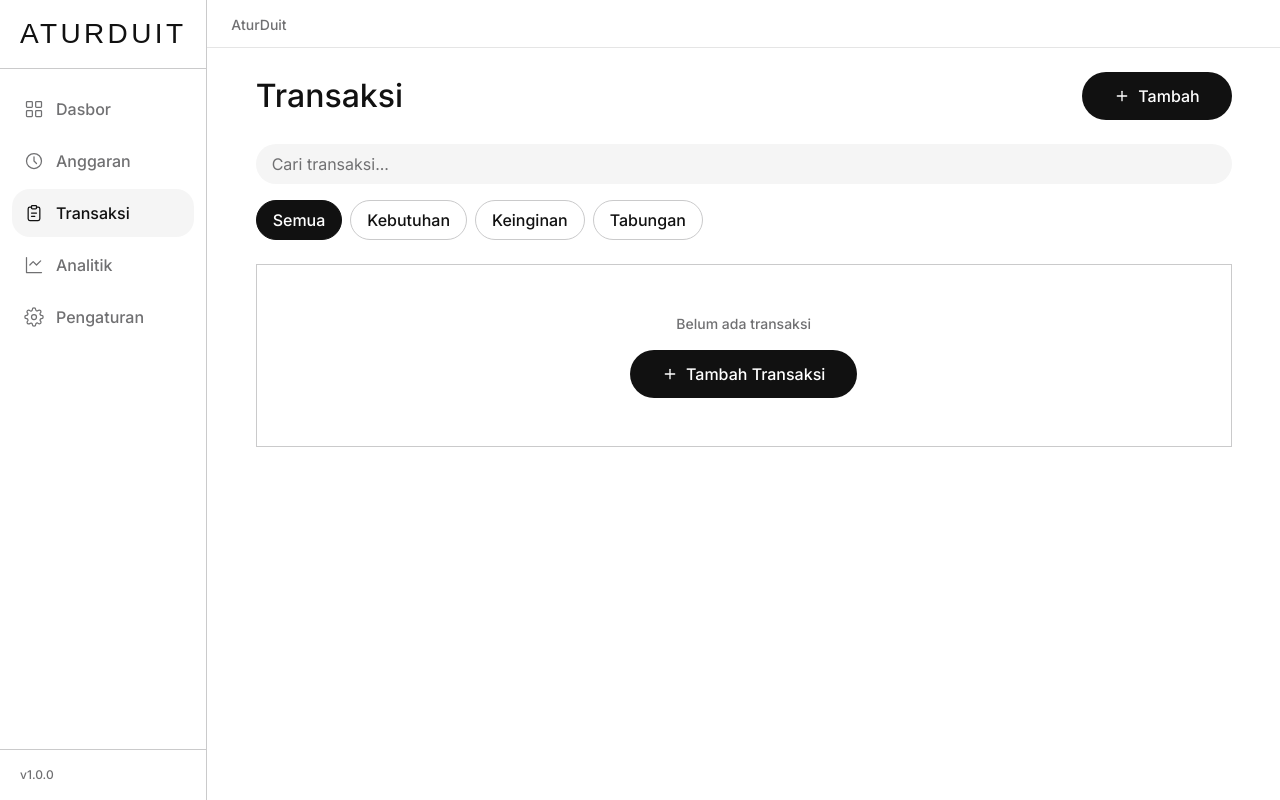
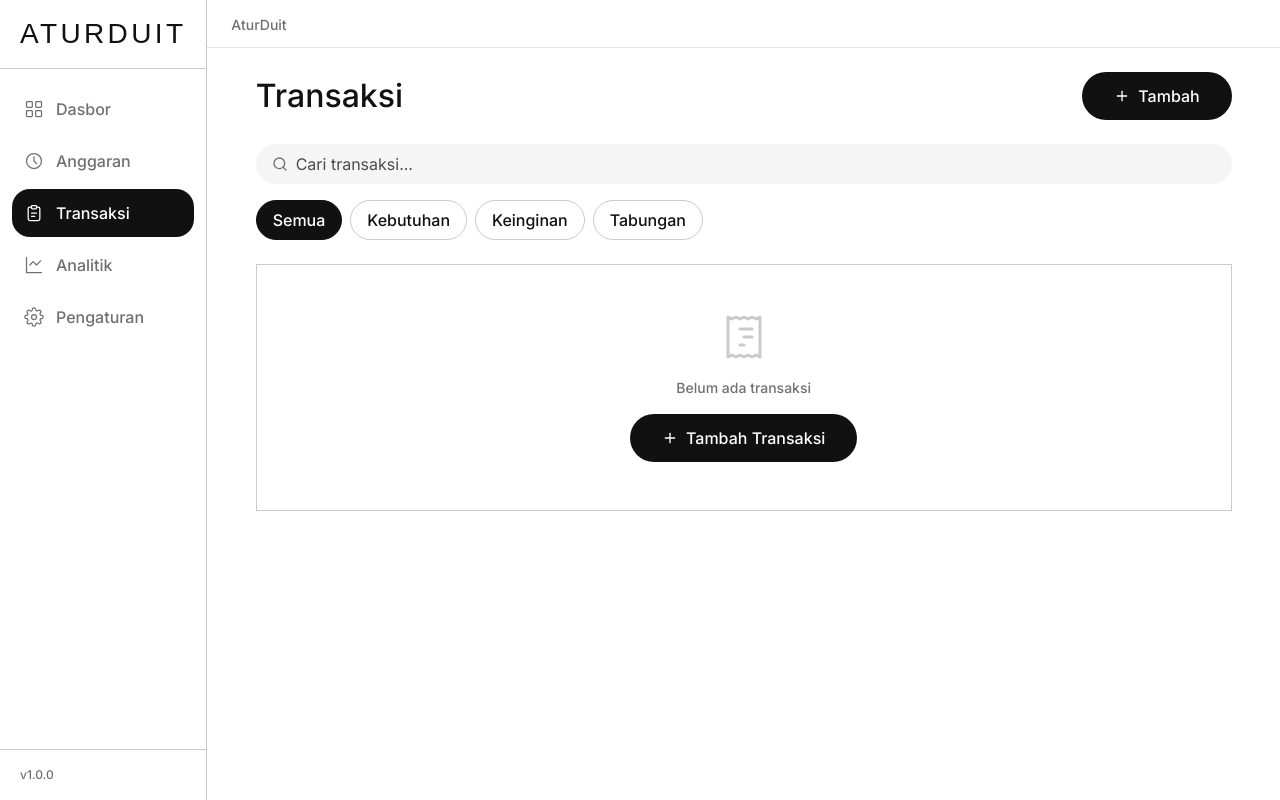
Before and after one commit to c1021251035-del/AturDuit, a Next.js app: page /transactions in a window 1280 px wide. Built offline with nearby package versions, Linux system fonts and the light colour scheme.

Commit message:
polish: fix search placeholder contrast WCAG AA (mute→ash) + skeleton utility

```diff
--- a/src/app/(app)/transactions/page.tsx
+++ b/src/app/(app)/transactions/page.tsx
@@ -140,12 +140,15 @@ export default function TransactionsPage() {
 
         {/* Search + Filters */}
         <div className="space-y-4">
+          <div className="relative">
+            <Search className="absolute left-4 top-1/2 -translate-y-1/2 w-4 h-4 text-[var(--mute)] pointer-events-none" />
             <input
               className="nike-search-pill"
               placeholder="Cari transaksi..."
               value={search}
               onChange={(e) => setSearch(e.target.value)}
             />
+          </div>
 
           <div className="flex flex-wrap gap-2">
             <button
@@ -169,7 +172,14 @@ export default function TransactionsPage() {
         {/* Table */}
         <Card className="nike-card bg-[var(--canvas)]">
           {filtered.length === 0 ? (
-            <div className="text-center py-12">
+            <div className="text-center py-12 px-6">
+              {/* Receipt icon - SVG inline to match transaction context */}
+              <div className="flex justify-center mb-4">
+                <svg className="text-[var(--hairline)]" width="48" height="48" viewBox="0 0 24 24" fill="none" stroke="currentColor" strokeWidth="1.5" strokeLinecap="round" strokeLinejoin="round">
+                  <path d="M4 2v20l2-1 2 1 2-1 2 1 2-1 2 1 2-1 2 1V2l-2 1-2-1-2 1-2-1-2 1-2-1-2 1Z" />
+                  <path d="M16 8h-6M16 12h-4M12 16h-2" />
+                </svg>
+              </div>
               <p className="text-caption-md text-[var(--mute)]">
                 {state.transactions.length === 0
                   ? "Belum ada transaksi"
--- a/src/app/globals.css
+++ b/src/app/globals.css
@@ -2,7 +2,7 @@
 @tailwind components;
 @tailwind utilities;
 
-@import url('https://fonts.googleapis.com/css2?family=Inter:wght@400;500;600;700&family=Bebas+Neue&display=swap');
+@import url('https://fonts.googleapis.com/css2?family=Inter:wght@400;500;600;700&display=swap');
 
 :root {
   /* Nike Core Palette */
@@ -23,7 +23,6 @@
   --info-deep: #0034e3;
 
   /* Category Accents (sparingly used) */
-  --accent: #1151ff;
   --accent-pink: #ed1aa0;
   --accent-pink-soft: #ffb0dd;
   --accent-purple-soft: #beaffd;
@@ -72,28 +71,6 @@
   --spacing-section: 48px;
 }
 
-.dark {
-  --background: var(--ink);
-  --foreground: var(--canvas);
-  --card: var(--ink);
-  --card-foreground: var(--canvas);
-  --popover: var(--ink);
-  --popover-foreground: var(--canvas);
-  --primary: var(--canvas);
-  --primary-foreground: var(--ink);
-  --secondary: var(--ash);
-  --secondary-foreground: var(--canvas);
-  --muted: var(--ash);
-  --muted-foreground: var(--stone);
-  --accent: var(--ash);
-  --accent-foreground: var(--canvas);
-  --destructive: var(--sale);
-  --destructive-foreground: var(--canvas);
-  --border: var(--hairline);
-  --input: var(--hairline);
-  --ring: var(--canvas);
-}
-
 * {
   border-color: var(--border);
 }
@@ -114,15 +91,6 @@ body {
 
 @layer utilities {
   /* Nike Typography Scale */
-  .text-display-campaign {
-    font-family: 'Bebas Neue', 'Anton', sans-serif;
-    font-size: 96px;
-    font-weight: 500;
-    line-height: 0.9;
-    text-transform: uppercase;
-    letter-spacing: 0;
-  }
-
   .text-heading-xl {
     font-size: 32px;
     font-weight: 500;
@@ -416,7 +384,10 @@ body {
     font-size: 16px;
     font-weight: 400;
     line-height: 1.5;
-    padding: 8px 16px;
+    padding-top: 8px;
+    padding-bottom: 8px;
+    padding-left: 40px;
+    padding-right: 16px;
     height: 40px;
     border-radius: var(--rounded-md);
     border: none;
@@ -425,7 +396,7 @@ body {
   }
 
   .nike-search-pill::placeholder {
-    color: var(--mute);
+    color: var(--ash);
   }
 
   .nike-search-pill:focus {
@@ -564,6 +535,28 @@ body {
     align-items: center;
     justify-content: space-between;
     padding: 12px 24px;
+  }
+
+  /* Text wrap balance utilities */
+  .text-wrap-balance {
+    text-wrap: balance;
+  }
+
+  .text-wrap-pretty {
+    text-wrap: pretty;
+  }
+
+  /* Nike Skeleton - pulse animation for loading/empty states */
+  .nike-skeleton {
+    background: linear-gradient(90deg, var(--hairline-soft) 25%, var(--soft-cloud) 50%, var(--hairline-soft) 75%);
+    background-size: 200% 100%;
+    animation: nike-skeleton-pulse 1.5s ease-in-out infinite;
+    border-radius: var(--rounded-sm);
+  }
+
+  @keyframes nike-skeleton-pulse {
+    0% { background-position: 200% 0; }
+    100% { background-position: -200% 0; }
   }
 
   /* Nike Product Card - flat, soft-cloud image bg, no radius */
@@ -746,18 +739,12 @@ body {
 
   /* Responsive Typography */
   @media (max-width: 1023px) {
-    .text-display-campaign {
-      font-size: 64px;
-    }
     .text-heading-xl {
       font-size: 28px;
     }
   }
 
   @media (max-width: 599px) {
-    .text-display-campaign {
-      font-size: 48px;
-    }
     .text-heading-xl {
       font-size: 24px;
     }
--- a/src/app/onboarding/page.tsx
+++ b/src/app/onboarding/page.tsx
@@ -151,7 +151,7 @@ export default function OnboardingPage() {
             <input
               type="text"
               inputMode="numeric"
-              className="text-heading-xl font-medium tabular-nums flex-1 bg-transparent outline-none text-[var(--ink)] placeholder:text-[var(--stone)]"
+              className="text-heading-xl font-medium tabular-nums flex-1 bg-transparent outline-none text-[var(--ink)] placeholder:text-[var(--mute)]"
               placeholder="5.000.000"
               value={state.income > 0 ? formatNumberInput(String(state.income)) : ""}
               onChange={(e) => {
--- a/src/components/layout/sidebar.tsx
+++ b/src/components/layout/sidebar.tsx
@@ -44,7 +44,7 @@ export function Sidebar() {
                     className={cn(
                       "flex items-center gap-3 px-3 py-3 w-full text-left transition-colors duration-150 rounded-nike-sm",
                       isActive
-                        ? "font-medium bg-[var(--soft-cloud)] text-[var(--ink)]"
+                        ? "font-medium bg-[var(--ink)] text-[var(--canvas)] rounded-none"
                         : "text-[var(--mute)] hover:text-[var(--ink)] hover:bg-[var(--soft-cloud)]"
                     )}
                   >
```
Lines whose indentation alone changed are shown as unchanged.
